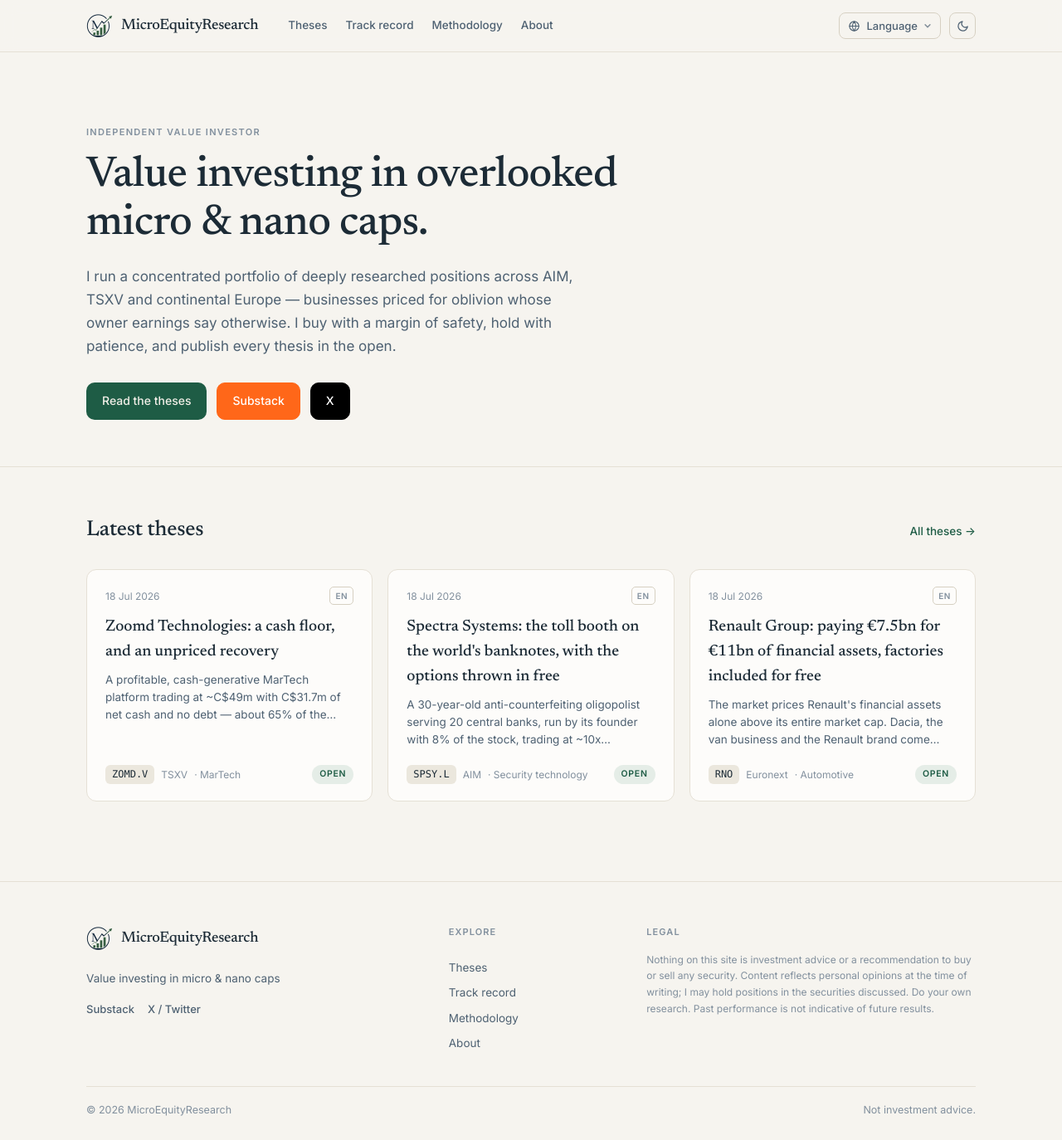
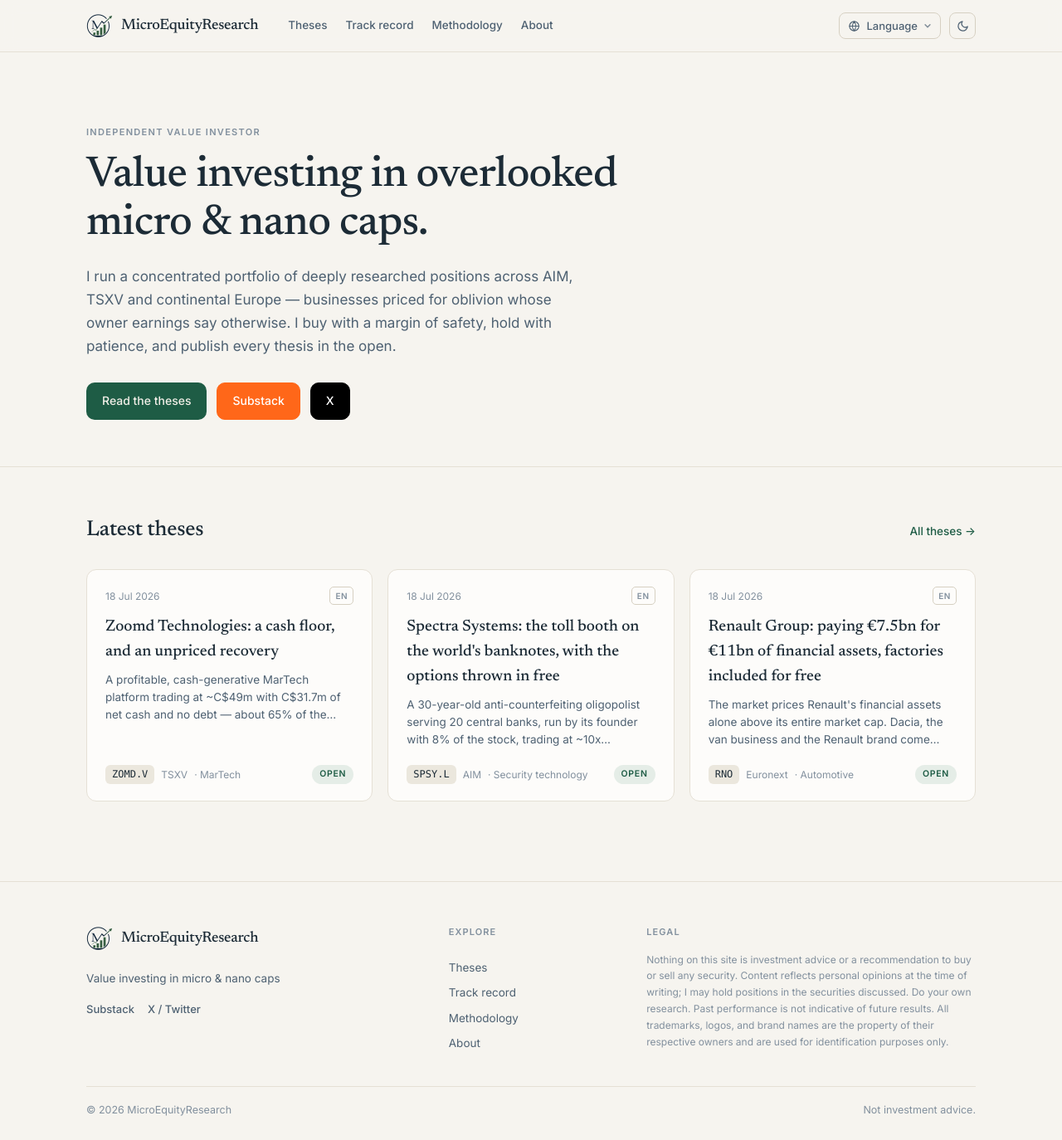
Before and after one commit to trackcmg/micro_cap_invest, a Jekyll site: the page built from index.html, in a window 1280 px wide and 1374 px high. Shown: the whole window at 83% size. Built offline with Jekyll 4.4.1, drawn with Linux system fonts in a browser that asks for light colours.

Commit message:
Add trademark disclaimer to footer

```diff
--- a/_includes/footer.html
+++ b/_includes/footer.html
@@ -31,13 +31,16 @@
           Nothing on this site is investment advice or a recommendation to buy or sell any
           security. Content reflects personal opinions at the time of writing; I may hold
           positions in the securities discussed. Do your own research. Past performance is
-          not indicative of future results.
+          not indicative of future results. All trademarks, logos, and brand names are the
+          property of their respective owners and are used for identification purposes only.
         </p>
         <p class="lang-es">
           Nada en este sitio constituye asesoramiento ni una recomendación de compra o venta
           de ningún valor. El contenido refleja opiniones personales en el momento de su
           redacción; puedo mantener posiciones en los valores comentados. Haz tu propia
-          investigación. Rentabilidades pasadas no garantizan rentabilidades futuras.
+          investigación. Rentabilidades pasadas no garantizan rentabilidades futuras. Todas
+          las marcas registradas y logotipos son propiedad de sus respectivos dueños y se
+          utilizan únicamente con fines de identificación.
         </p>
       </div>
     </div>
```
